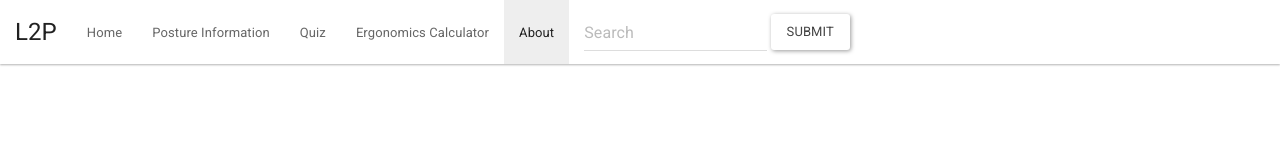
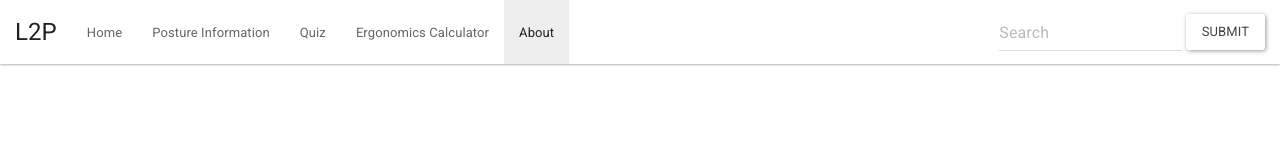
Before and after one commit to GarethMcFarlane/L2P, a plain HTML site: page about.html in a window 1280 px wide. Drawn offline with Linux system fonts and the light colour scheme.

Commit message:
Moved search bar

```diff
--- a/about.html
+++ b/about.html
@@ -38,15 +38,12 @@
         <li class="active"><a href="#">About<span class="sr-only">(current)</span></a></li>
 
       </ul>
-      <form class="navbar-form navbar-left" role="search">
+      <form class="navbar-form navbar-right" role="search">
         <div class="form-group">
           <input type="text" class="form-control" placeholder="Search">
         </div>
         <button type="submit" class="btn btn-default">Submit</button>
       </form>
-      <ul class="nav navbar-nav navbar-right">
-        <!--Right navbar -->
-      </ul>
     </div><!-- /.navbar-collapse -->
   </div><!-- /.container-fluid -->
 </nav>
```
Also changed, not shown: calculator.html (+1 -4 lines), index.html (+1 -4 lines), info.html (+1 -4 lines), quiz.html (+1 -4 lines).
